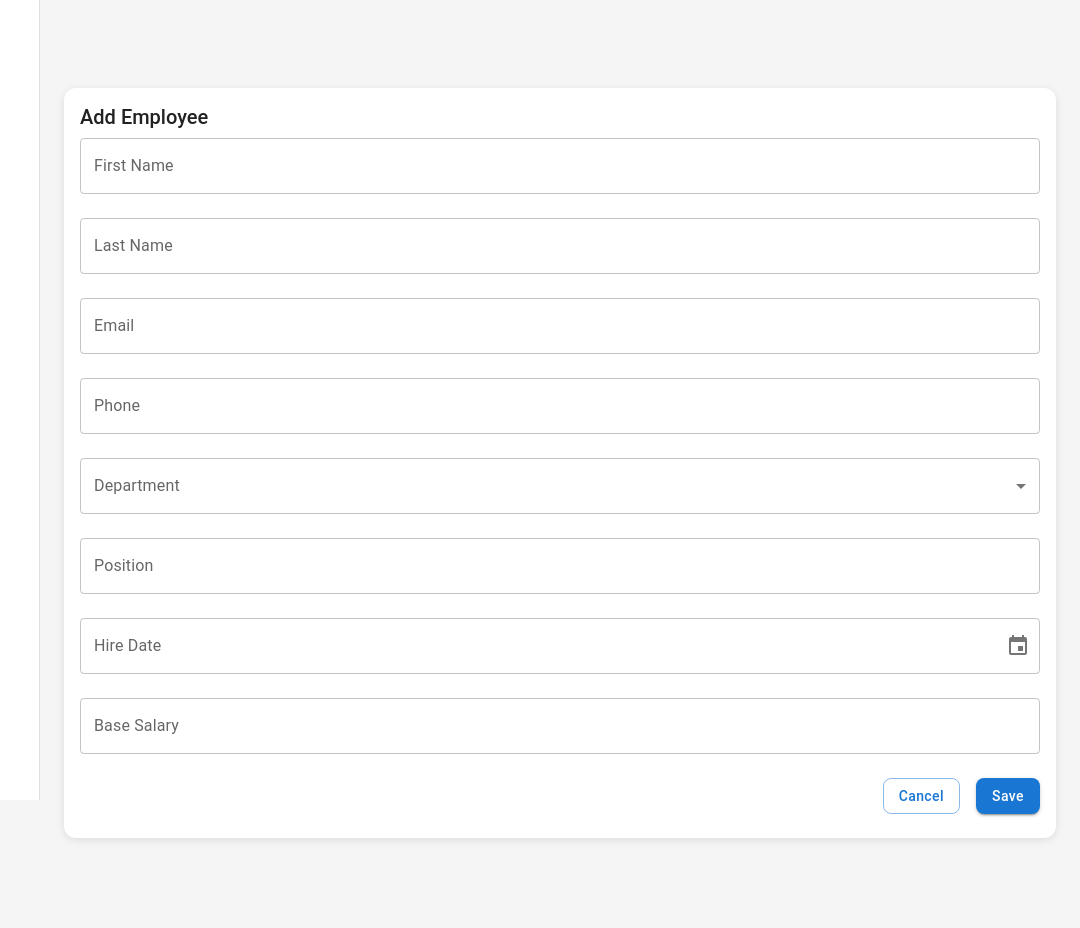
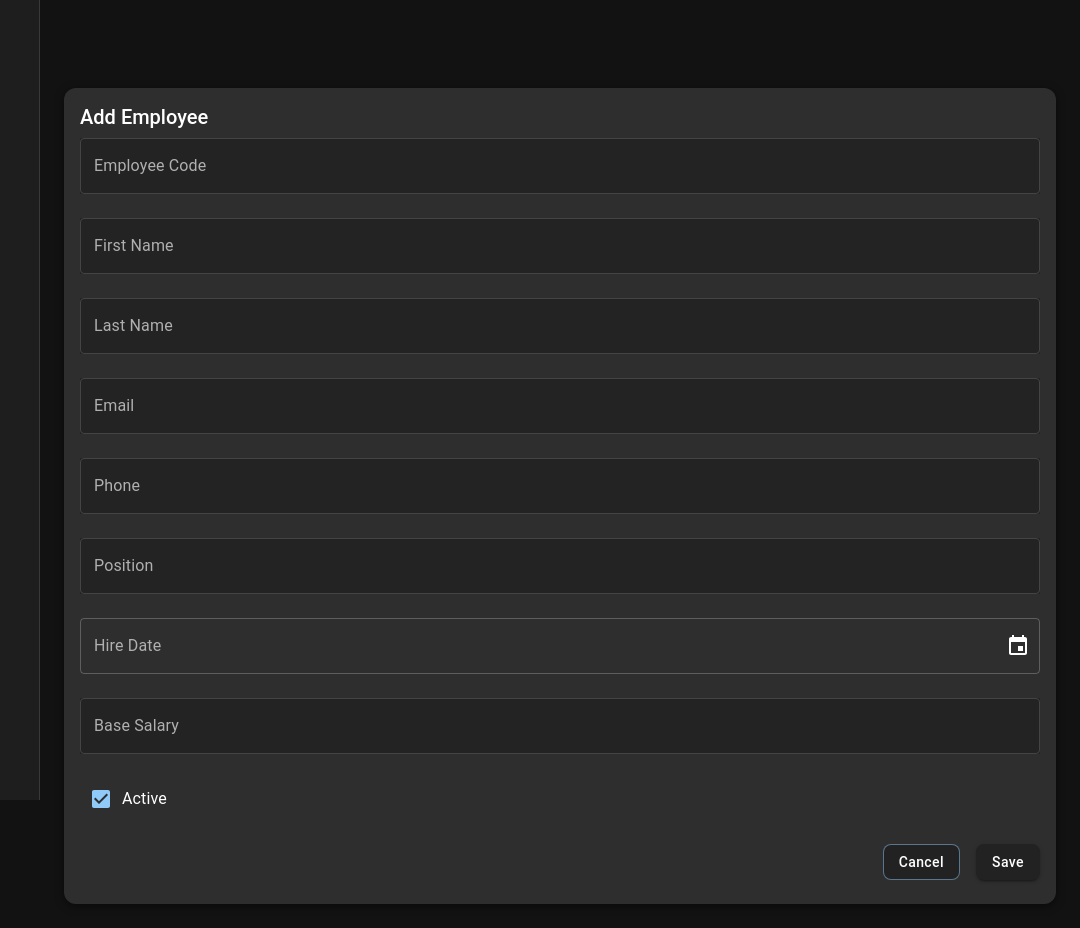
Before and after one commit to nimanthijayathilake678/Employee-Management-System-FrontEnd, a React (Create React App) app: page /dashboard/employees/create in a window 1280 px wide. Shown: the whole page, without its empty margins (200-1280 px from the left). Before the commit the page ends 862 px from the top, so only its background shows below. Built offline with nearby package versions, Linux system fonts and the light colour scheme.

Commit message:
Implimentations - Implimetation updated in Employee

```diff
--- a/src/pages/Employees/EmployeeForm/EmployeeForm.tsx
+++ b/src/pages/Employees/EmployeeForm/EmployeeForm.tsx
@@ -9,11 +9,9 @@ import {
   TextField,
   Button,
   Typography,
-  FormControl,
-  InputLabel,
-  Select,
-  MenuItem,
-  Stack
+  Stack,
+  Checkbox,
+  FormControlLabel
 } from '@mui/material';
 import { DatePicker } from '@mui/x-date-pickers/DatePicker';
 import { Employee, EmployeeFormData } from '../../../types/employee';
@@ -24,18 +22,21 @@ interface EmployeeFormProps {
   loading?: boolean;
 }
 
+// Validation schema
 const schema = yup.object({
+  employeeCode: yup.string().required('Employee code is required'),
   firstName: yup.string().required('First name is required'),
   lastName: yup.string().required('Last name is required'),
   email: yup.string().email('Invalid email').required('Email is required'),
-  phone: yup.string(),
-  department: yup.string().required('Department is required'),
+  phone: yup.string().required('Phone Number is required'),
   position: yup.string().required('Position is required'),
-  hireDate: yup.date().required('Hire date is required'),
-  baseSalary: yup.number().positive('Salary must be positive').required('Base salary is required')
-});
-
-const departments = ['IT', 'HR', 'Finance', 'Marketing', 'Operations'];
+  hireDate: yup.date().typeError('Hire date is required').required('Hire date is required'),
+  baseSalary: yup
+    .string()
+    .required('Base salary is required')
+    .matches(/^\d+(\.\d{1,2})?$/, 'Salary must be a valid number'),
+  active: yup.boolean().required()
+}).required();
 
 const EmployeeForm: React.FC<EmployeeFormProps> = ({
   employee,
@@ -48,22 +49,24 @@ const EmployeeForm: React.FC<EmployeeFormProps> = ({
     control,
     formState: { errors }
   } = useForm<EmployeeFormData>({
-    // resolver: yupResolver(schema),
-    // defaultValues: employee
-    //   ? {
-    //       ...employee,
-    //       hireDate: employee.hireDate ? new Date(employee.hireDate) : null
-    //     }
-    //   : {
-    //       firstName: '',
-    //       lastName: '',
-    //       email: '',
-    //       phone: '',
-    //       department: '',
-    //       position: '',
-    //       hireDate: null,
-    //       baseSalary: undefined
-    //     }
+    resolver: yupResolver(schema),
+    defaultValues: employee
+      ? {
+          ...employee,
+          hireDate: employee.hireDate ? new Date(employee.hireDate) : new Date(),
+          active: employee.active ?? true
+        }
+      : {
+          employeeCode: '',
+          firstName: '',
+          lastName: '',
+          email: '',
+          phone: '',
+          position: '',
+          hireDate: new Date(),
+          baseSalary: '',
+          active: true
+        }
   });
 
   return (
@@ -72,9 +75,17 @@ const EmployeeForm: React.FC<EmployeeFormProps> = ({
         <Typography variant="h5" gutterBottom>
           {employee ? 'Edit Employee' : 'Add Employee'}
         </Typography>
-
         <form onSubmit={handleSubmit(onSubmit)}>
           <Stack spacing={3}>
+            <Box display="flex" gap={3} flexWrap="wrap">
+              <TextField
+                {...register('employeeCode')}
+                label="Employee Code"
+                fullWidth
+                error={!!errors.employeeCode}
+                helperText={errors.employeeCode?.message}
+              />
+            </Box>
             <Box display="flex" gap={3} flexWrap="wrap">
               <TextField
                 {...register('firstName')}
@@ -91,7 +102,6 @@ const EmployeeForm: React.FC<EmployeeFormProps> = ({
                 helperText={errors.lastName?.message}
               />
             </Box>
-
             <Box display="flex" gap={3} flexWrap="wrap">
               <TextField
                 {...register('email')}
@@ -109,23 +119,7 @@ const EmployeeForm: React.FC<EmployeeFormProps> = ({
                 helperText={errors.phone?.message}
               />
             </Box>
-
             <Box display="flex" gap={3} flexWrap="wrap">
-              <FormControl fullWidth error={!!errors.department}>
-                <InputLabel>Department</InputLabel>
-                <Select
-                  label="Department"
-                  defaultValue=""
-                  {...register('department')}
-                >
-                  {departments.map((dept) => (
-                    <MenuItem key={dept} value={dept}>
-                      {dept}
-                    </MenuItem>
-                  ))}
-                </Select>
-              </FormControl>
-
               <TextField
                 {...register('position')}
                 label="Position"
@@ -134,7 +128,6 @@ const EmployeeForm: React.FC<EmployeeFormProps> = ({
                 helperText={errors.position?.message}
               />
             </Box>
-
             <Box display="flex" gap={3} flexWrap="wrap">
               <Controller
                 name="hireDate"
@@ -154,17 +147,31 @@ const EmployeeForm: React.FC<EmployeeFormProps> = ({
                   />
                 )}
               />
-
-              <TextField
+               <TextField
                 {...register('baseSalary')}
                 label="Base Salary"
-                type="number"
+                type="text"
                 fullWidth
                 error={!!errors.baseSalary}
                 helperText={errors.baseSalary?.message}
               />
             </Box>
-
+            <FormControlLabel
+              control={
+                <Controller
+                  name="active"
+                  control={control}
+                  render={({ field }) => (
+                    <Checkbox
+                      {...field}
+                      checked={field.value}
+                      color="primary"
+                    />
+                  )}
+                />
+              }
+              label="Active"
+            />
             <Box display="flex" justifyContent="flex-end" gap={2}>
               <Button variant="outlined" href="/employees">
                 Cancel
--- a/src/styles/theme.ts
+++ b/src/styles/theme.ts
@@ -2,19 +2,24 @@ import { createTheme } from '@mui/material/styles';
 
 export const theme = createTheme({
   palette: {
+    mode: 'dark',
     primary: {
-      main: '#1976d2',
-      light: '#42a5f5',
-      dark: '#1565c0',
+      main: '#90caf9',
+      light: '#e3f2fd',
+      dark: '#42a5f5',
     },
     secondary: {
-      main: '#dc004e',
-      light: '#ff5983',
-      dark: '#9a0036',
+      main: '#f48fb1',
+      light: '#f8bbd0',
+      dark: '#ad1457',
     },
     background: {
-      default: '#f5f5f5',
-      paper: '#ffffff',
+      default: '#121212',
+      paper: '#1e1e1e',
+    },
+    text: {
+      primary: '#ffffff',
+      secondary: '#b0b0b0',
     },
   },
   typography: {
@@ -22,26 +27,32 @@ export const theme = createTheme({
     h1: {
       fontSize: '2.5rem',
       fontWeight: 500,
+      color: '#fff',
     },
     h2: {
       fontSize: '2rem',
       fontWeight: 500,
+      color: '#fff',
     },
     h3: {
       fontSize: '1.75rem',
       fontWeight: 500,
+      color: '#fff',
     },
     h4: {
       fontSize: '1.5rem',
       fontWeight: 500,
+      color: '#fff',
     },
     h5: {
       fontSize: '1.25rem',
       fontWeight: 500,
+      color: '#fff',
     },
     h6: {
       fontSize: '1rem',
       fontWeight: 500,
+      color: '#fff',
     },
   },
   components: {
@@ -50,6 +61,11 @@ export const theme = createTheme({
         root: {
           textTransform: 'none',
           borderRadius: 8,
+          color: '#fff',
+          backgroundColor: '#222',
+          '&:hover': {
+            backgroundColor: '#333',
+          },
         },
       },
     },
@@ -57,7 +73,8 @@ export const theme = createTheme({
       styleOverrides: {
         root: {
           borderRadius: 12,
-          boxShadow: '0 2px 8px rgba(0,0,0,0.1)',
+          backgroundColor: '#232323',
+          boxShadow: '0 2px 8px rgba(0,0,0,0.5)',
         },
       },
     },
@@ -66,6 +83,27 @@ export const theme = createTheme({
         variant: 'outlined',
         size: 'medium',
       },
+      styleOverrides: {
+        root: {
+          backgroundColor: '#232323',
+          color: '#fff',
+          '& .MuiOutlinedInput-root': {
+            '& fieldset': {
+              borderColor: '#444',
+            },
+            '&:hover fieldset': {
+              borderColor: '#90caf9',
+            },
+            '&.Mui-focused fieldset': {
+              borderColor: '#90caf9',
+            },
+            color: '#fff',
+          },
+          '& .MuiInputLabel-root': {
+            color: '#b0b0b0',
+          },
+        },
+      },
     },
   },
 });
```
Also changed, not shown: src/types/employee.ts (+8 -10 lines).
